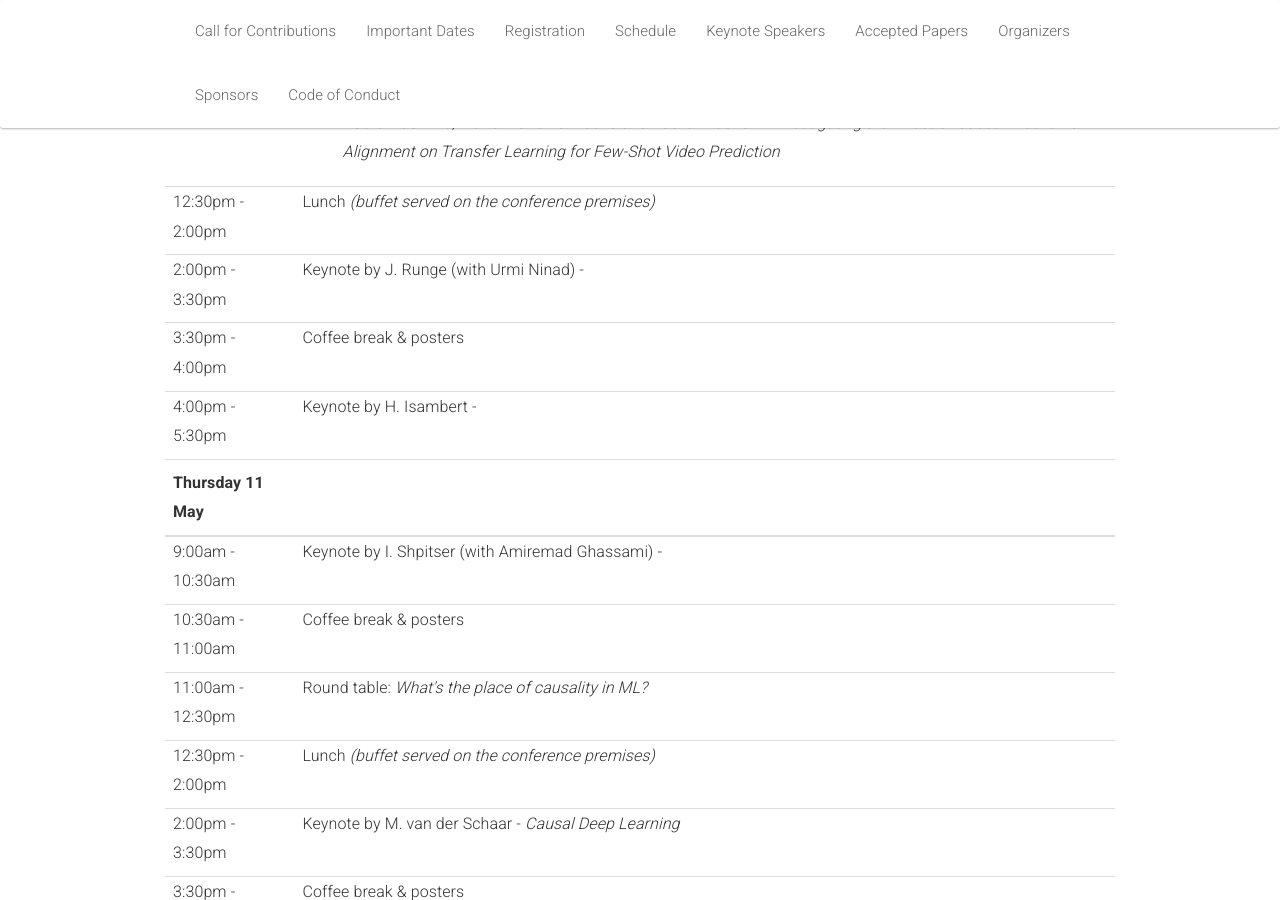
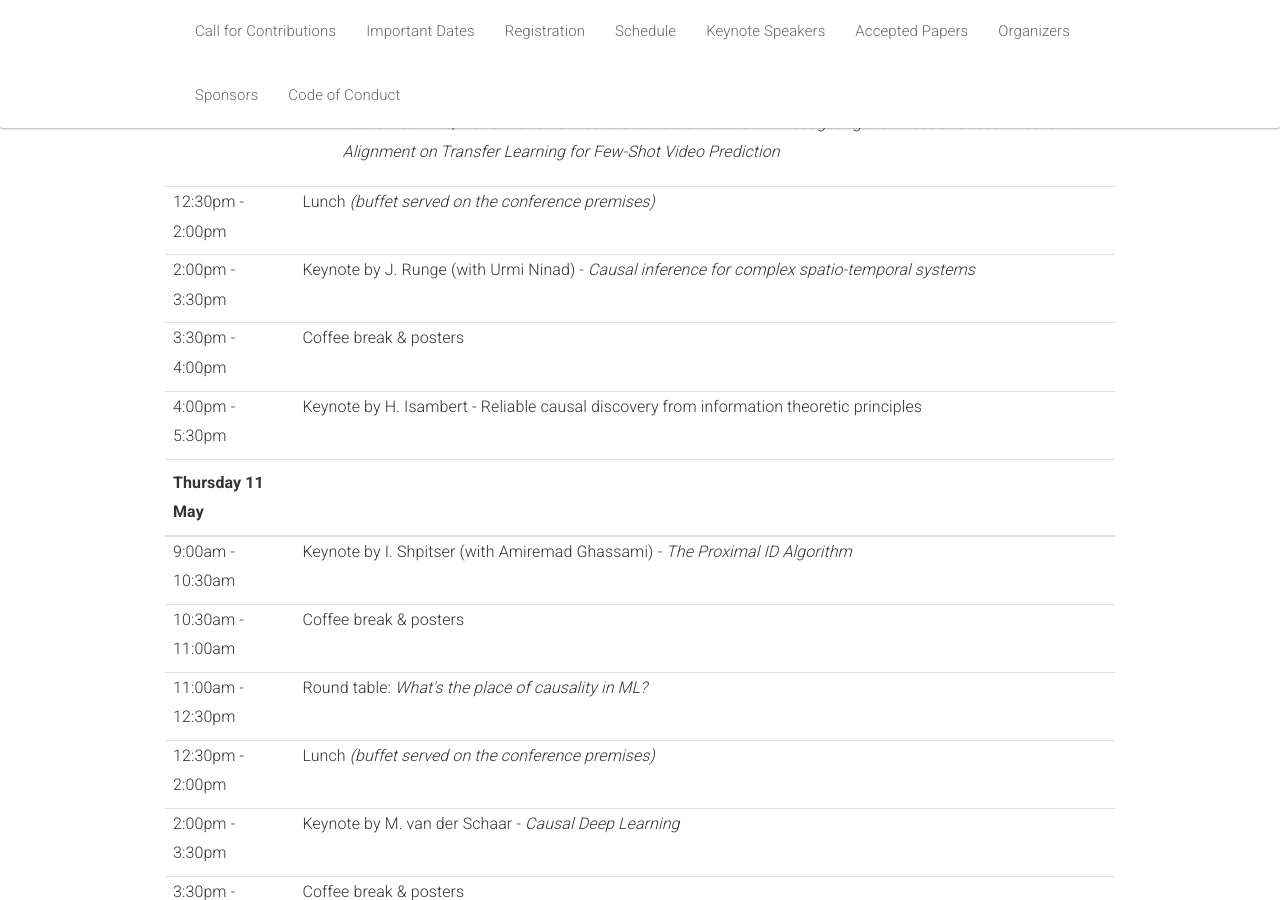
Before and after one commit to quarter-on-causality/quarter-on-causality.github.io, a Jekyll site: the page built from _pages/home_challenges.md, in a window 1280 px wide and 900 px high, scrolled down 3076 px. Built offline with Jekyll 4.4.1, drawn with Linux system fonts in a browser that asks for light colours; nearby versions of some CDN libraries.

Commit message:
Update home_challenges.md

```diff
--- a/_pages/home_challenges.md
+++ b/_pages/home_challenges.md
@@ -189,7 +189,7 @@ acknowledgements: ""
         </tr>
 	      <tr>
           <td>2:00pm - 3:30pm</td>
-		      <td>Keynote by J. Runge (with Urmi Ninad) - <i></i></td>
+		      <td>Keynote by J. Runge (with Urmi Ninad) - <i>Causal inference for complex spatio-temporal systems</i></td>
         </tr>
 	      <tr>
           <td>3:30pm - 4:00pm</td>
@@ -197,7 +197,7 @@ acknowledgements: ""
         </tr>
 	      <tr>
           <td>4:00pm - 5:30pm</td>
-		      <td>Keynote by H. Isambert - <i></i></td>
+		      <td>Keynote by H. Isambert - <i></i>Reliable causal discovery from information theoretic principles</td>
         </tr>
       </tbody>
       <thead class="thead-light">
@@ -209,7 +209,7 @@ acknowledgements: ""
       <tbody>
         <tr>
           <td>9:00am - 10:30am</td>
-		<td>Keynote by I. Shpitser (with Amiremad Ghassami) - <i></i></td>
+		<td>Keynote by I. Shpitser (with Amiremad Ghassami) - <i>The Proximal ID Algorithm</i></td>
         </tr>
 	      <tr>
           <td>10:30am - 11:00am</td>
```
